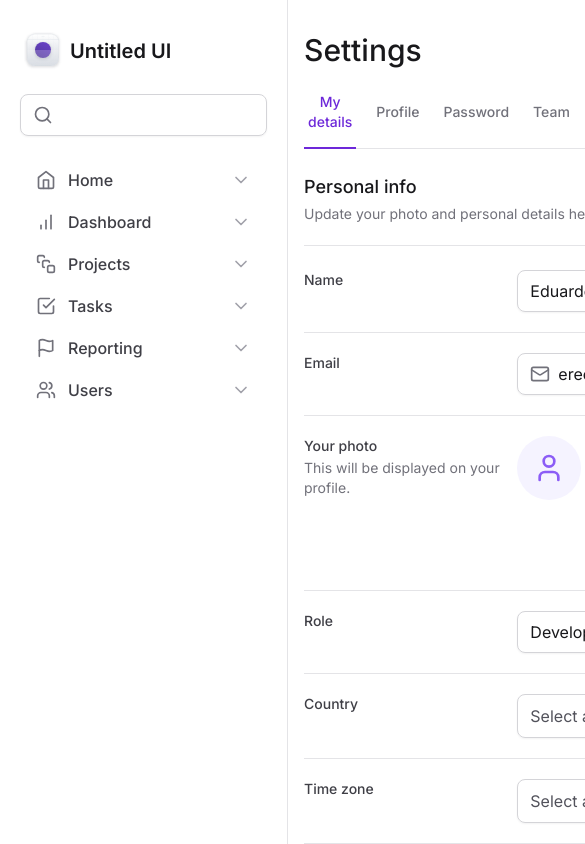
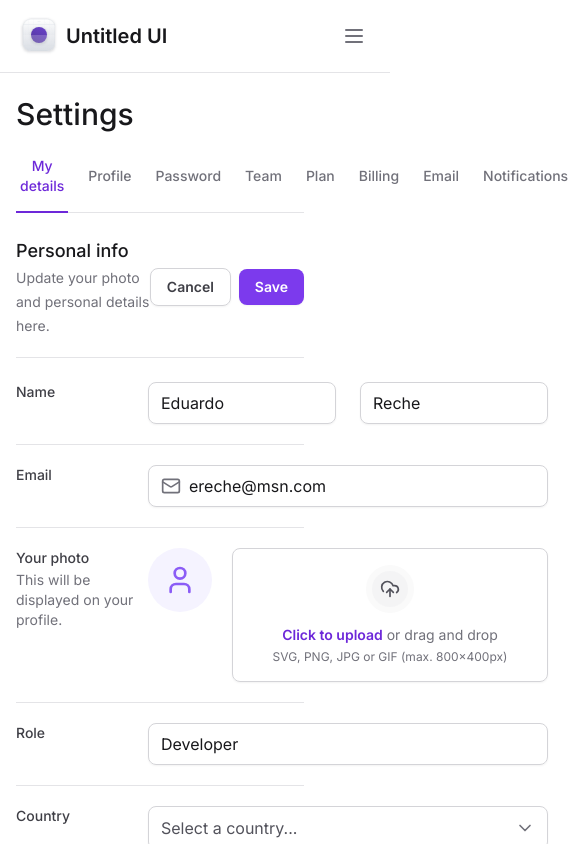
Before and after one commit to eduardoreche/tailwind-mastering, a Next.js app: page / in a window 390 px wide. Shown: the top 844 px of the page, 585 px wide, since content can reach past the window. Built offline with nearby package versions, Linux system fonts and the light colour scheme.

Commit message:
responsive sidebar

```diff
--- a/package.json
+++ b/package.json
@@ -10,6 +10,7 @@
   },
   "dependencies": {
     "@formkit/auto-animate": "^0.7.0",
+    "@radix-ui/react-collapsible": "^1.0.3",
     "@radix-ui/react-select": "^1.2.2",
     "@radix-ui/react-tabs": "^1.0.4",
     "@types/node": "20.5.1",
--- a/src/app/layout.tsx
+++ b/src/app/layout.tsx
@@ -20,7 +20,9 @@
       <body className={inter.className}>
         <div className="grid min-h-screen grid-cols-app">
           <Sidebar />
-          <main className="px-4 pb-12 pt-8">{children}</main>
+          <main className="px-4 pb-12 pt-24 lg:col-start-2 lg:px-4 lg:pb-12 lg:pt-8">
+            {children}
+          </main>
         </div>
       </body>
     </html>
--- a/src/components/Sidebar/index.tsx
+++ b/src/components/Sidebar/index.tsx
@@ -1,3 +1,5 @@
+'use client'
+
 import {
   BarChart,
   CheckSquare,
@@ -8,24 +10,38 @@
   Users,
   LifeBuoy,
   Cog,
+  Menu,
 } from 'lucide-react'
+import * as Collapsible from '@radix-ui/react-collapsible'
 
 import { Logo } from './Logo'
 import { NavItem } from './NavItem'
 import { UsedSpacedWidget } from './UsedSpaceWidget'
 import { Profile } from './Profile'
 import { Input } from '../Form/Input'
+import { Button } from '../Button'
 
 export function Sidebar() {
   return (
-    <aside className="flex flex-col gap-6 border-r border-zinc-200 px-5 py-8">
+    <Collapsible.Root className="fixed left-0 right-0 top-0 z-20 flex flex-col gap-6 border-b border-zinc-200 bg-white p-4 data-[state=open]:bottom-0 lg:right-auto  lg:w-80 lg:border-r lg:px-5 lg:py-8 lg:data-[state=closed]:bottom-0">
+      <div className="flex items-center justify-between">
         <Logo />
+        <Collapsible.Trigger asChild className="lg:hidden">
+          <Button variant="ghost">
+            <Menu className="h-6 w-6" />
+          </Button>
+        </Collapsible.Trigger>
+      </div>
 
+      <Collapsible.Content
+        forceMount
+        className="flex flex-1 flex-col gap-6 data-[state=closed]:hidden lg:data-[state=closed]:flex"
+      >
         <Input.Root>
           <Input.Prefix>
-          <Search className="h-5 w-5 text-zinc-500" />
+            <Search className="h-5 w-5 to-zinc-500" />
           </Input.Prefix>
-        <Input.Control />
+          <Input.Control placeholder="Search" />
         </Input.Root>
 
         <nav className="space-y-0.5">
@@ -49,6 +65,7 @@
 
           <Profile />
         </div>
-    </aside>
+      </Collapsible.Content>
+    </Collapsible.Root>
   )
 }
```
Also changed, not shown: 1 other file (tests, documents, lock files or other folders). Lines whose indentation alone changed are shown as unchanged.
